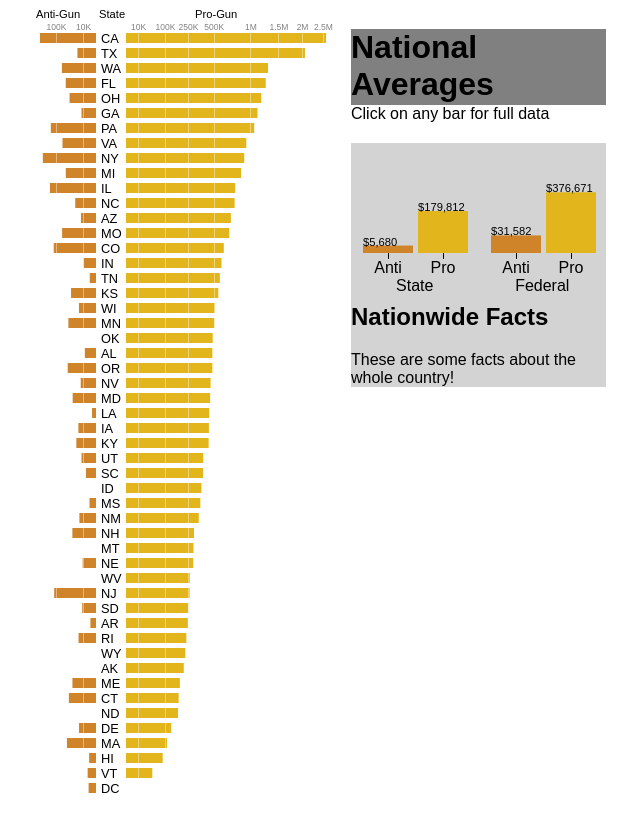
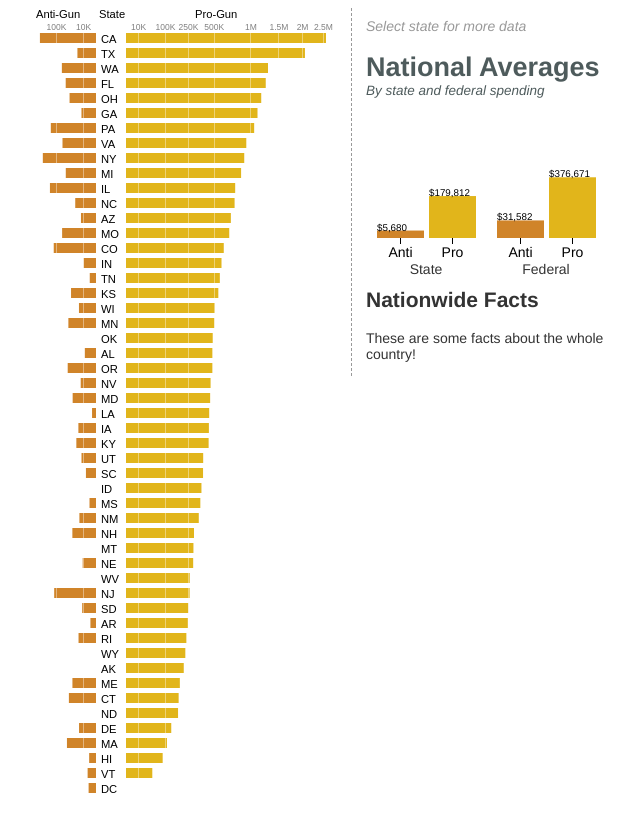
Before and after one commit to sunlightlabs/gun-data-explorer, a plain HTML site: page index.html in a window 1280 px wide. Shown: the whole page, without its empty margins (324-964 px from the left). Drawn offline with Linux system fonts and the light colour scheme.

Commit message:
style changes

```diff
--- a/bars.js
+++ b/bars.js
@@ -144,11 +144,11 @@ function draw(states) {
             .attr('y',0);
 
         gs.append('text')
-                .attr('x',200)
+                .attr('x',193)
                 .attr('y',0)
                 .attr('dx',-60)
                 .attr('dy','.8em')
-                .attr('class','bigBarLabel')
+                .attr('class','bigBarLabel anti')
                 .text(function(d){return moneyFormat(get_or_zero(d,'ANTI-GUN'));});
 
         //state labels
@@ -168,11 +168,11 @@ function draw(states) {
             .attr('y',0)
 
         gs.append('text')
-                .attr('x',230)
+                .attr('x',377)
                 .attr('y',0)
                 .attr('dx',3)
                 .attr('dy','.8em')
-                .attr('class','bigBarLabel')
+                .attr('class','bigBarLabel pro')
                 .text(function(d){return moneyFormat(get_or_zero(d,'PRO-GUN'));});
 
         gs.append('rect')
@@ -249,7 +249,7 @@ function selectState(d){
         .classed('selected',true);
 
     d3.select('#ibHeader')
-        .html('<h1>'+state_names[d.abbr]+'</h1>');
+        .html('<span>'+state_names[d.abbr]+'<span class="qualifier">By state and federal spending</span></span>');
 
     d_state = [
                 {
--- a/index.html
+++ b/index.html
@@ -9,10 +9,11 @@
     <body>
     <div id="page">
         <div id="infoBox">
-            <div id="ibHeader">
-                <h1>National Averages</h1>
-            </div>
-            <div id="ibChartTip" class="tip">Click on any bar for full data</div>
+            <span id="ibChartTip" class="tip">Select state for more data</span>
+            <h1 id="ibHeader">
+            	National Averages
+            	<span class="qualifier">By state and federal spending</span>
+            </h1>
             <div id="ibLeftChartContainer" class="miniChartContainer">
                 <svg id="stateMiniChart"></svg>
                 <div id="stateMiniChartTitle" class="miniChartTitle">State</div>
--- a/style.css
+++ b/style.css
@@ -2,8 +2,9 @@
     width:580px;
     height:850px;
     margin: auto;
-    font-family:Arial, Helvetica, sans-serif;
-
+    font-family:Helvetica, Arial, sans-serif;
+    color: #333333;
+    font-size: 14px;
 }
 
 #mainChartContainer {
@@ -15,19 +16,25 @@
     width:100%;
     height:100%;
 }
-
+.bigBarLabel.pro{
+	text-align: right;
+}
 .bigBarLabel {
-    font-size:0.8em;
+    font-size:0.7em;
     font-style:italic;
     pointer-events:none;
     z-index:99999;
-    fill:black;
+    fill:rgb(60, 60, 60);
     visibility:hidden;
+    text-align: right;
 }
 
 #infoBox {
     float:right;
-    width:255px;
+    width:240px;
+    padding-left: 14px;
+    border-left: 1px dashed #999999;
+    padding-top: 10px;
 }
 
 .miniChartContainer {
@@ -52,6 +59,7 @@
 .miniBarLabel {
     font-size:.7em;
     fill:black;
+    margin-bottom: 2px;
 }
 
 .stateLabel {
@@ -90,7 +98,7 @@
 }
 
 .colLabel {
-    font: .7em sans-serif;
+    font: .8em sans-serif;
     fill: black;
 }
 
@@ -113,24 +121,33 @@
 }
 
 .selectorMask.darkened{
-    fill: rgba(55,55,55,.3);
+    fill: rgba(55,55,55,.1);
 }
 
 .selectorMask.selected{
     fill: rgba(55,55,55,0);
-    stroke-width: 2px;
-    stroke: black;
+    stroke-width: 1px;
+    stroke-dasharray: 1px;
+    stroke: rgb(207, 207, 207);
 }
 
 #ibHeader {
-    height: 76px;
-    background-color: gray;
+	font-size: 27px;
+	margin-bottom: 10px;
+	color: #4e5b5c;
 }
 
-#ibHeader h1 {
-    margin-bottom: 0;
-}
 
 #ibCaption {
-    background-color: lightgray;
+	clear: left;
 }
+.tip{
+	color: #999999;
+	font-style: italic;
+}
+.qualifier {
+	display: block;
+	font-size: 50%;
+	font-style: italic;
+	font-weight: normal;
+}
```
